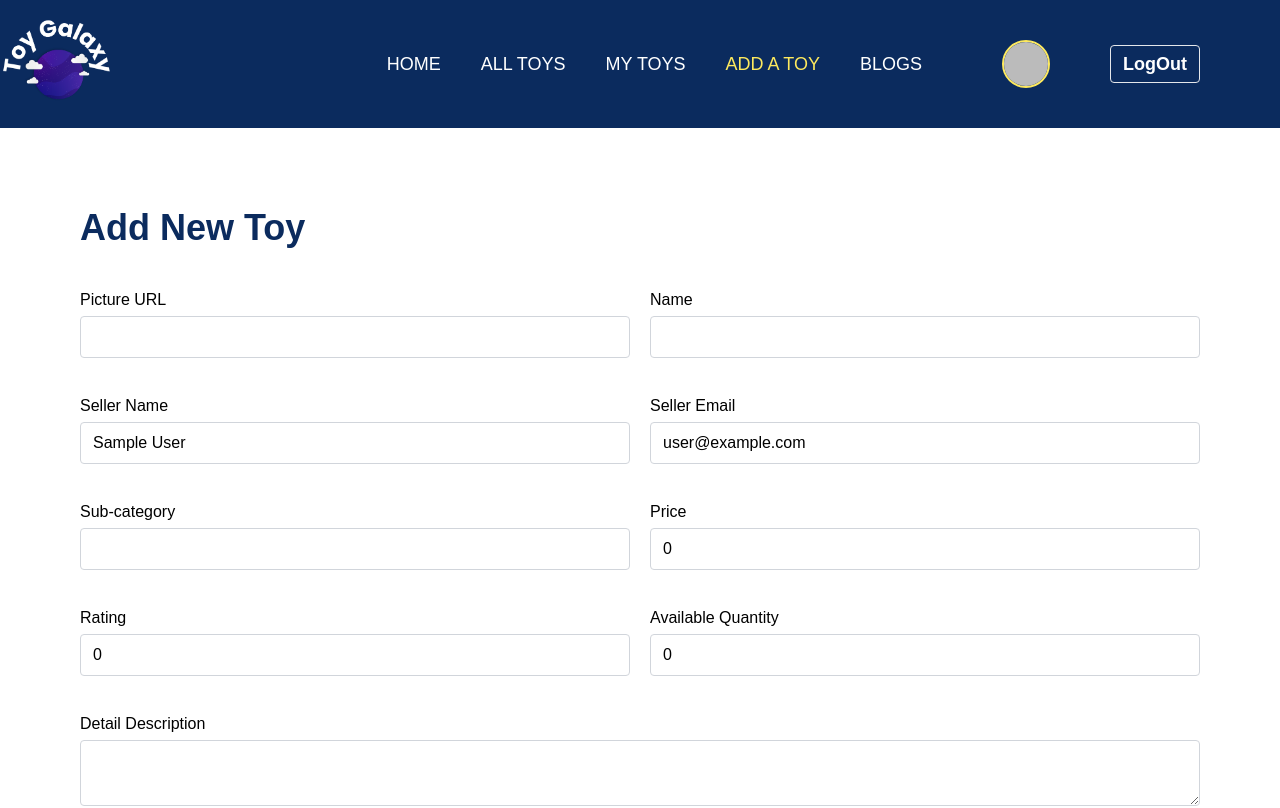
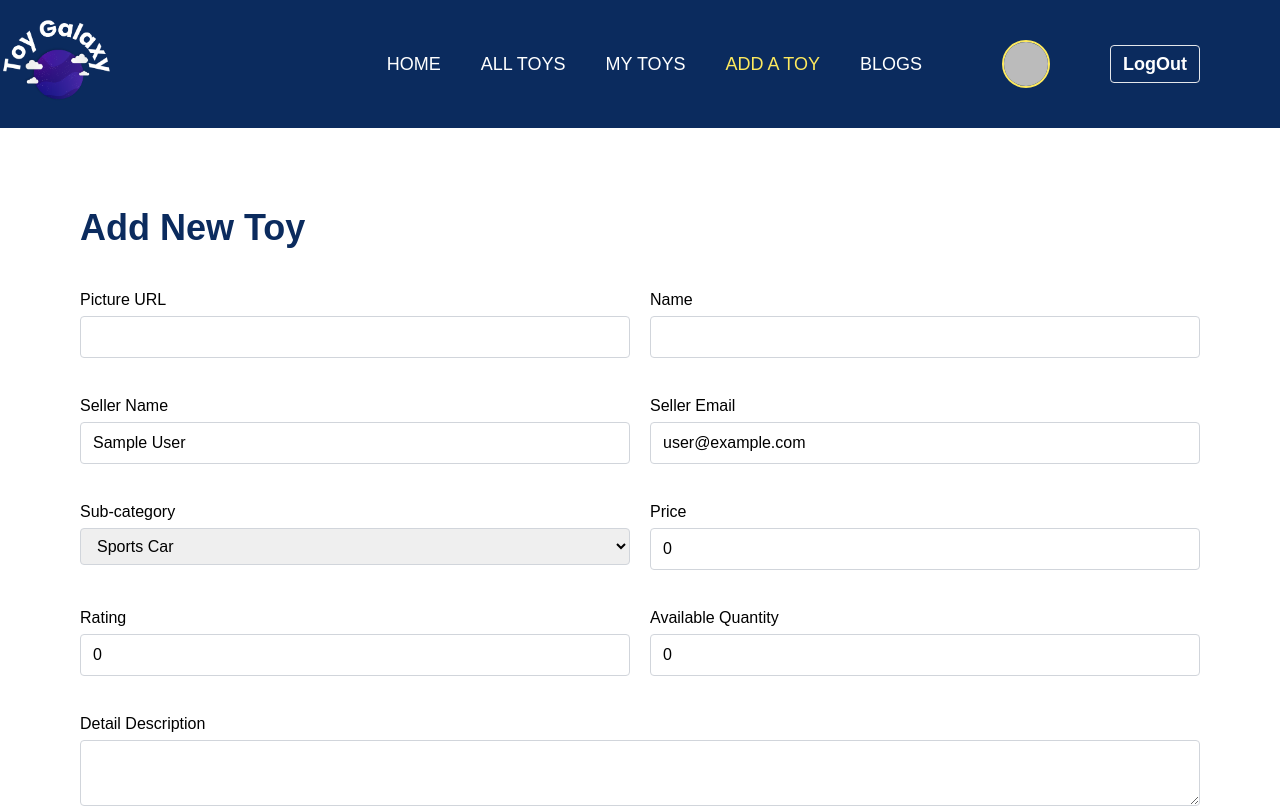
Before and after one commit to faysalewucse/Toy-Galaxy-Frontend, a React (Vite) app: page /addtoy in a window 1280 px wide. Shown: the top 808 px of the page. Built offline with nearby package versions, Linux system fonts and the light colour scheme; no server answers; sample sign-in values are in the browser's storage.

Commit message:
added 'add a toy page' - select dropdown for subcategory

```diff
--- a/src/pages/AddToy.jsx
+++ b/src/pages/AddToy.jsx
@@ -115,13 +115,18 @@ export default function AddToy() {
             <label htmlFor="subCategory" className="block font-medium mb-1">
               Sub-category
             </label>
-            <input
+            <select
               type="text"
               id="subCategory"
               className="border border-gray-300 rounded px-3 py-2 w-full"
               value={subCategory}
               onChange={(e) => setSubCategory(e.target.value)}
-            />
+            >
+              <option value="Sports Car">Sports Car</option>
+              <option value="Police Car">Police Car</option>
+              <option value="Fire Truck">Fire Truck</option>
+              <option value="Regular Car">Regular Car</option>
+            </select>
           </div>
 
           <div className="mb-4">
```
